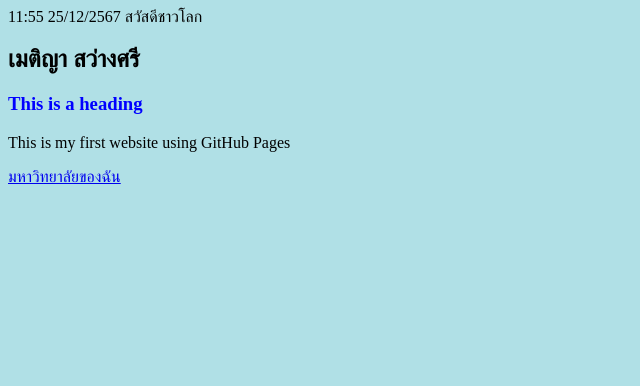
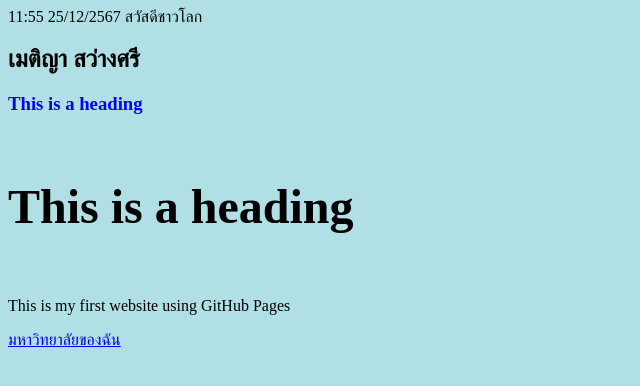
Before and after one commit to metiya1987/my-first-website, a plain HTML site: page index.html in a window 1280 px wide. Shown: the whole page, without its empty margins (0-640 px from the left). Drawn offline with Linux system fonts and the light colour scheme.

Commit message:
Update index.html

```diff
--- a/index.html
+++ b/index.html
@@ -9,6 +9,7 @@
     <h1>สวัสดีชาวโลก</h1>
      <h2>เมติญา สว่างศรี</h2>
     <h3 style="color:blue;">This is a heading</h3>
+    <h4 style="font-size:300%;">This is a heading</h4>
     <p>This is my first website using GitHub Pages</p>
     <a href="https://www.rmutsb.ac.th">มหาวิทยาลัยของฉัน</a>
 </body>
```
